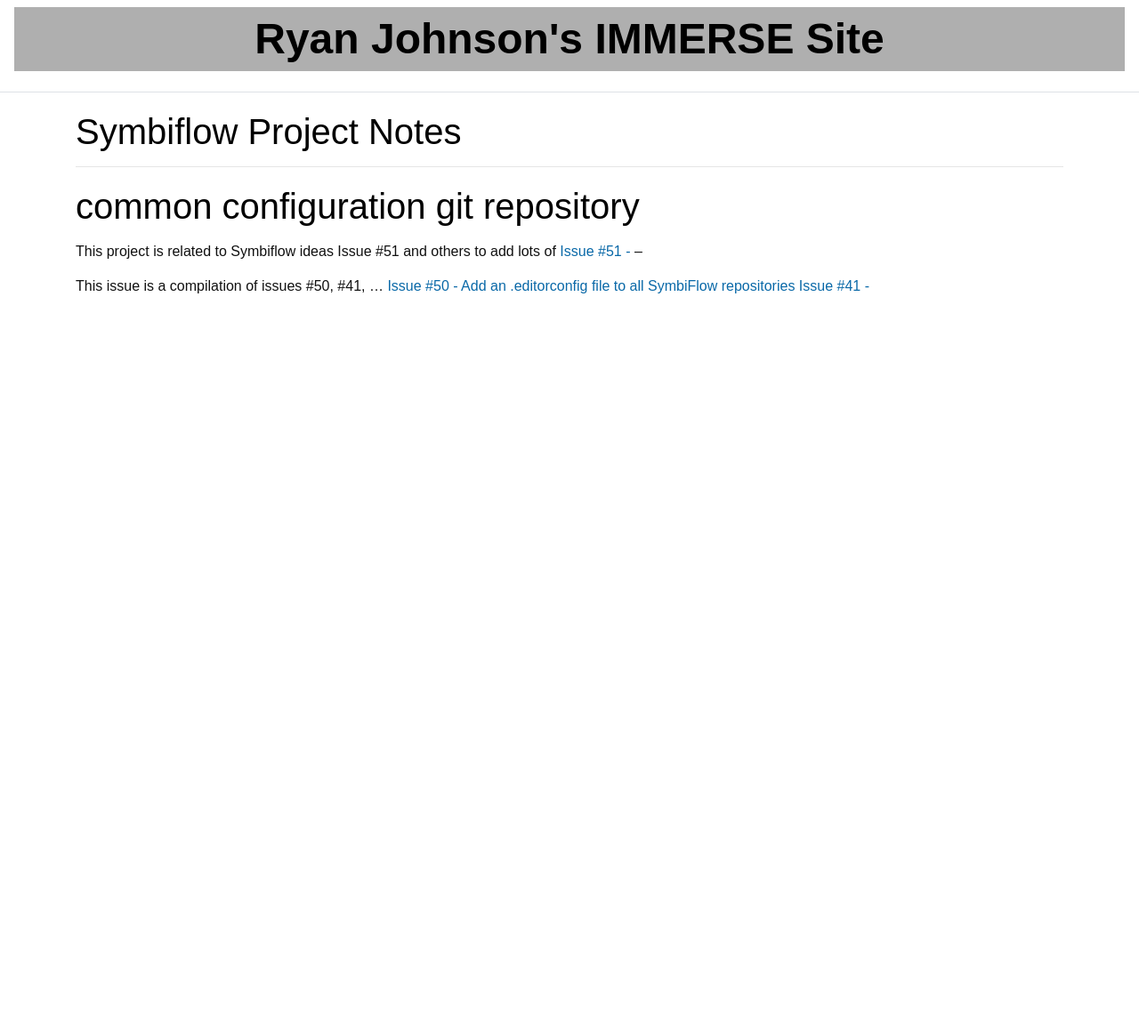
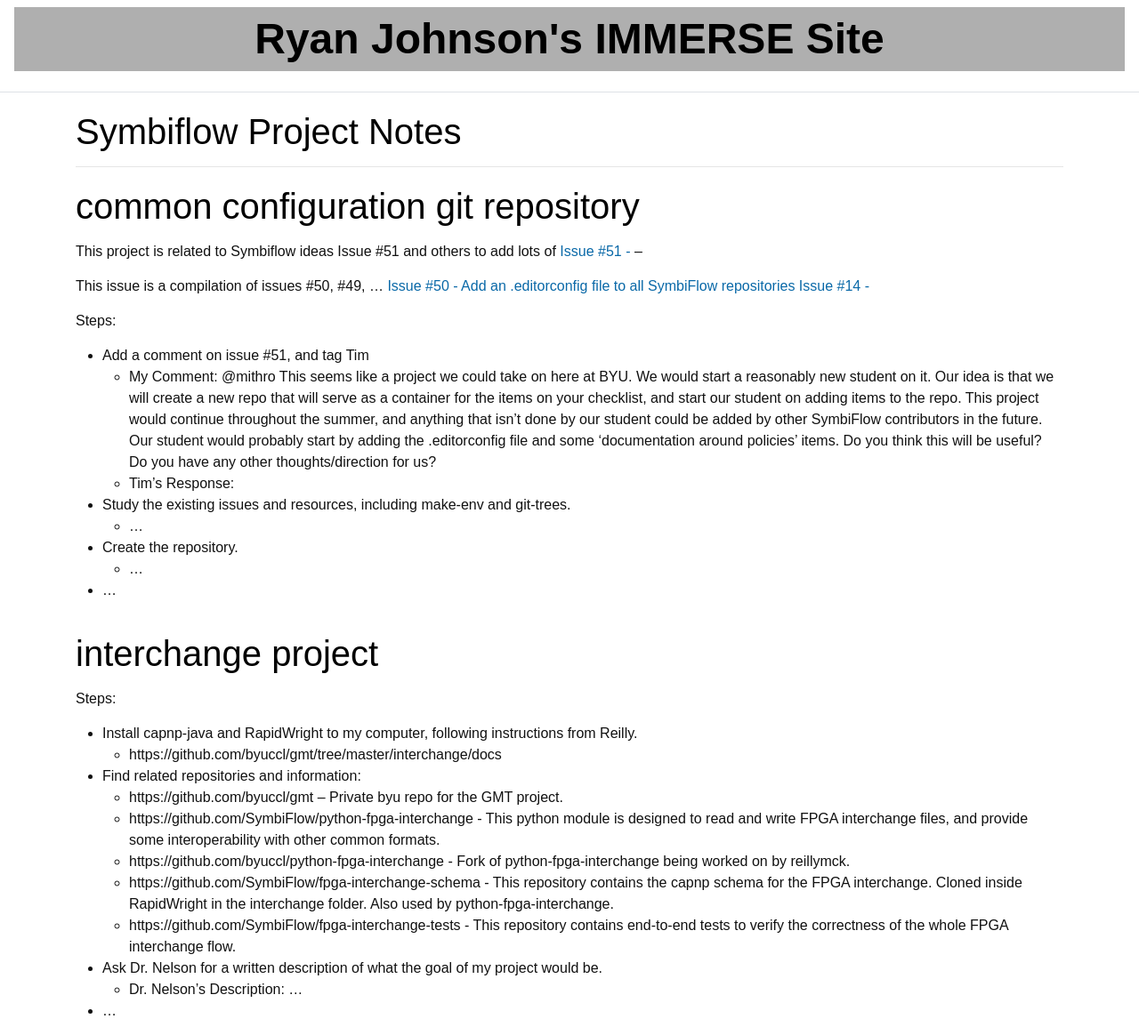
Before and after one commit to ryancj14/ryancj14, a Jekyll site: the page built from _pages/notes.md, in a window 1280 px wide and 1164 px high. Shown: the whole window at 89% size. Built offline with Jekyll 4.4.1, drawn with Linux system fonts in a browser that asks for light colours.

Commit message:
more notes pages and project notes
Signed-off-by: Ryan Johnson <ryancj14@gmail.com>

```diff
--- a/_pages/notes.md
+++ b/_pages/notes.md
@@ -11,6 +11,31 @@ title: Symbiflow Project Notes
 This project is related to Symbiflow ideas Issue #51 and others to add lots of
 [Issue #51 - ](https://github.com/SymbiFlow/ideas/issues/51) --
 
-This issue is a compilation of issues #50, #41,  ...
+This issue is a compilation of issues #50, #49,  ...
 [Issue #50 - Add an .editorconfig file to all SymbiFlow repositories](https://github.com/SymbiFlow/ideas/issues/50)
-[Issue #41 - ](https://github.com/SymbiFlow/ideas/issues/14)
+[Issue #14 - ](https://github.com/SymbiFlow/ideas/issues/14)
+
+Steps:
+* Add a comment on issue #51, and tag Tim
+  * My Comment: @mithro This seems like a project we could take on here at BYU. We would start a reasonably new student on it. Our idea is that we will create a new repo that will serve as a container for the items on your checklist, and start our student on adding items to the repo. This project would continue throughout the summer, and anything that isn't done by our student could be added by other SymbiFlow contributors in the future. Our student would probably start by adding the .editorconfig file and some 'documentation around policies' items. Do you think this will be useful? Do you have any other thoughts/direction for us?
+  * Tim's Response:
+* Study the existing issues and resources, including make-env and git-trees.
+  * ...
+* Create the repository.
+  * ...
+* ...
+
+# interchange project
+
+Steps:
+* Install capnp-java and RapidWright to my computer, following instructions from Reilly.
+  * https://github.com/byuccl/gmt/tree/master/interchange/docs
+* Find related repositories and information:
+  * https://github.com/byuccl/gmt -- Private byu repo for the GMT project.
+  * https://github.com/SymbiFlow/python-fpga-interchange - This python module is designed to read and write FPGA interchange files, and provide some interoperability with other common formats.
+  * https://github.com/byuccl/python-fpga-interchange - Fork of python-fpga-interchange being worked on by reillymck.
+  * https://github.com/SymbiFlow/fpga-interchange-schema - This repository contains the capnp schema for the FPGA interchange. Cloned inside RapidWright in the interchange folder. Also used by python-fpga-interchange.
+  * https://github.com/SymbiFlow/fpga-interchange-tests - This repository contains end-to-end tests to verify the correctness of the whole FPGA interchange flow.
+* Ask Dr. Nelson for a written description of what the goal of my project would be.
+  * Dr. Nelson's Description: ...
+* ...
```
Also changed, not shown: _pages/bootcamp_ideas.md (+1 -1 lines), _pages/log.md (+1 -1 lines), index.md (+1 -0 lines).
